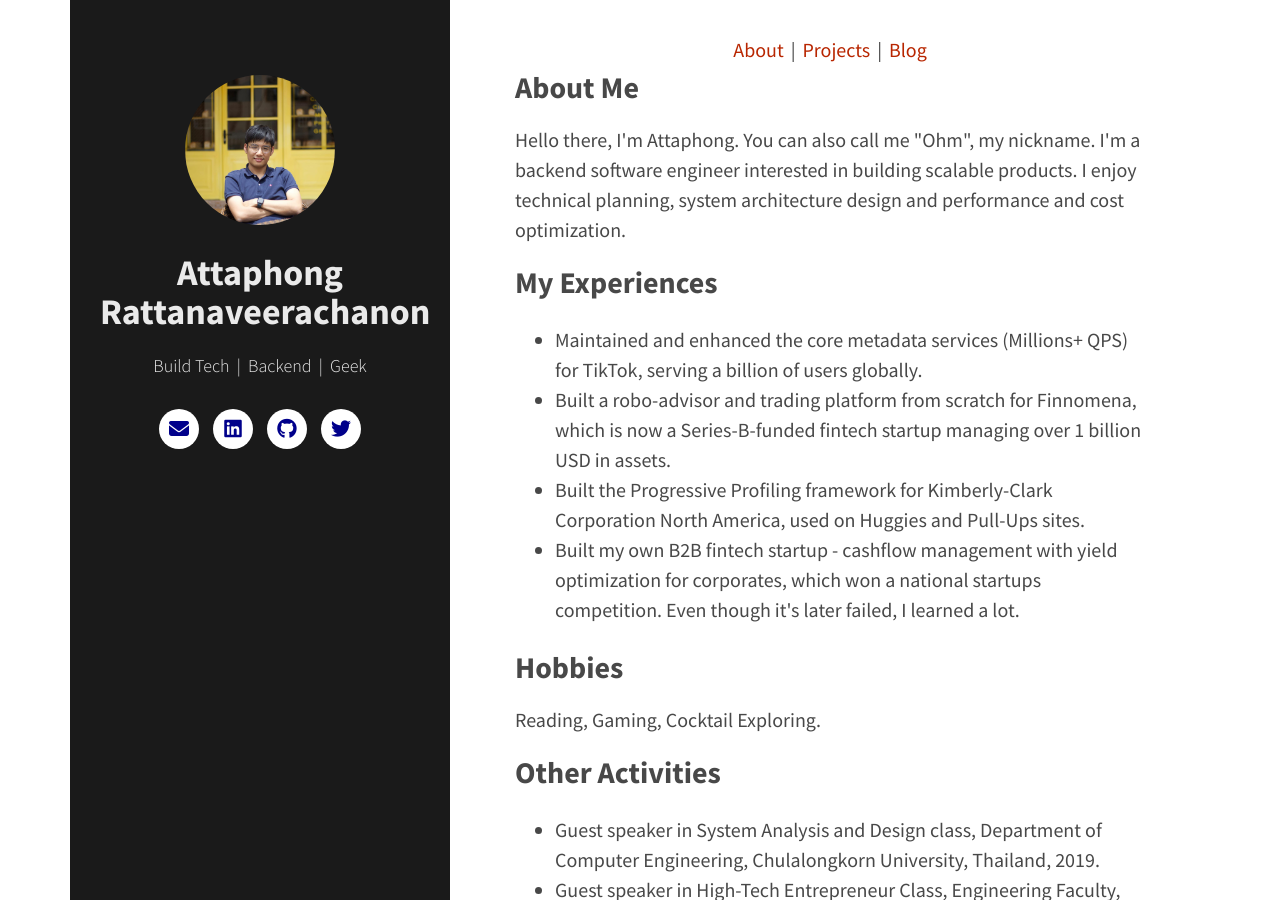
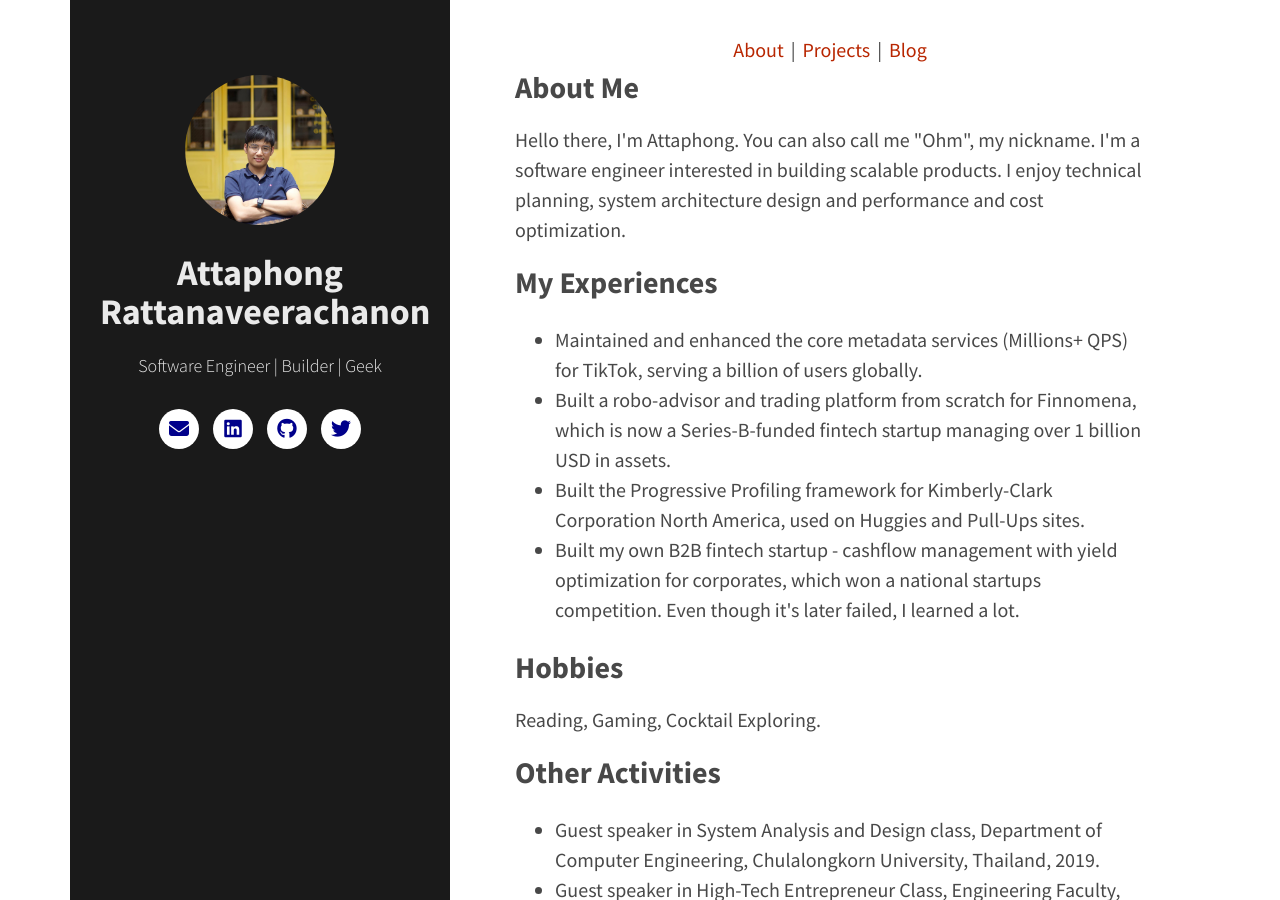
Before and after one commit to detohm/detohm.github.io, a Jekyll site: the page built from index.md, in a window 1280 px wide and 900 px high. Built offline with Jekyll 4.4.1, drawn with Linux system fonts in a browser that asks for light colours; nearby versions of some CDN libraries; some of the changed text lies outside the part shown.

Commit message:
update sidebar, typo

```diff
--- a/_includes/home.html
+++ b/_includes/home.html
@@ -6,7 +6,7 @@
         </div>
         <div class="col-12">
             <h2>About Me</h2>
-            <p>Hello there, I'm Attaphong. You can also call me "Ohm", my nickname. I'm a backend software engineer interested in building scalable products. I enjoy technical planning, system architecture design and performance and cost optimization.</p>
+            <p>Hello there, I'm Attaphong. You can also call me "Ohm", my nickname. I'm a software engineer interested in building scalable products. I enjoy technical planning, system architecture design and performance and cost optimization.</p>
             <h2>My Experiences</h2>
             <ul>
                 <li>Maintained and enhanced the core metadata services (Millions+ QPS) for TikTok, serving a billion of users globally.</li>
@@ -70,7 +70,7 @@
         <div class="col-6 project-item">
             <a href="https://github.com/detohm/trip-planner-app-llm-study" target="_blank"><div class="image" style="background-image:url('/assets/images/projects/trip-planner-llm.png');"></div></a>
             <a href="https://github.com/detohm/trip-planner-app-llm-study" target="_blank"><h3 class="title">Trip Planner App LLM Study</h3></a>
-            <p class="desc">A trip planner using a recommendation from LLM, powered by Spring Boot, LangChain and Ollama.</p>
+            <p class="desc">A trip planner using a recommendation from LLM, powered by Java Spring Boot, LangChain and Ollama.</p>
         </div>
 
         <div class="col-12 blog" id="blog">
--- a/_includes/sidebar.html
+++ b/_includes/sidebar.html
@@ -2,7 +2,7 @@
   <div class="inner">
   <img class="profile-image" src="/assets/images/my/ohm-profile-casual.jpg" alt="Attaphong Rattanaveerachanon" />
   <h1 class="name">Attaphong Rattanaveerachanon</h1>
-  <p class="tagline">Build Tech&nbsp; | &nbsp;Backend&nbsp; | &nbsp;Geek</p>
+  <p class="tagline">Software Engineer | Builder | Geek</p>
   <ul class="social">
     <li><a href="mailto:ohm.attaphong@gmail.com" target="_blank" rel="noreferrer"><i class="fas fa-envelope"></i></a></li>
     <li><a href="https://www.linkedin.com/in/attaphong" target="_blank" rel="noreferrer"><i class="fab fa-linkedin"></i></a></li>
```
